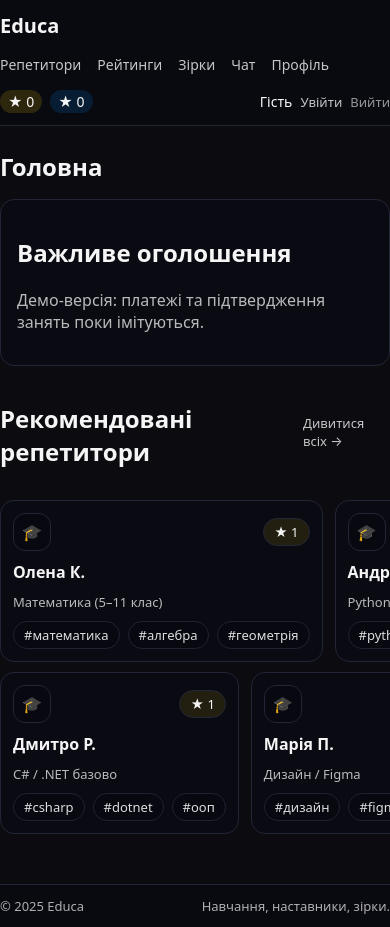
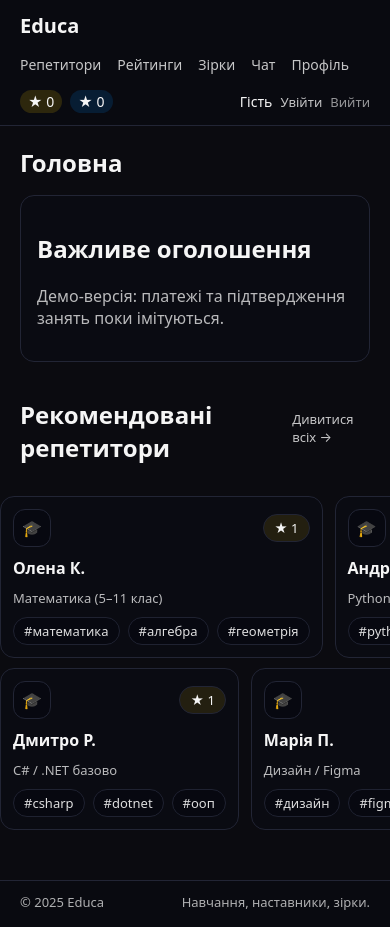
Before and after one commit to nitatsuu/educa, a PHP site: page / in a window 390 px wide. Run offline with PHP 8.4, Linux system fonts and the light colour scheme.

Commit message:
fix: fixed css for mobile version

```diff
--- a/css/style.css
+++ b/css/style.css
@@ -556,3 +556,32 @@ a {
 @media (max-width: 768px){
     .ratings-head{ flex-direction:column; align-items:flex-start; }
 }
+
+:root{
+  --pad: 16px;
+}
+
+@media (max-width: 768px){
+  :root{ --pad: 20px; } /* або 24px, якщо хочеш “повітряніше” */
+}
+
+/* глобально */
+.container{
+  padding-left: var(--pad);
+  padding-right: var(--pad);
+}
+
+/* щоб main завжди був в контейнері (у тебе вже так) */
+.site-main{
+  padding-top: 20px;
+  padding-bottom: 40px;
+}
+
+@media (max-width: 768px){
+  .carousel-row{
+    padding-left: var(--pad);
+    padding-right: var(--pad);
+    margin-left: calc(var(--pad) * -1);
+    margin-right: calc(var(--pad) * -1);
+  }
+}
```
